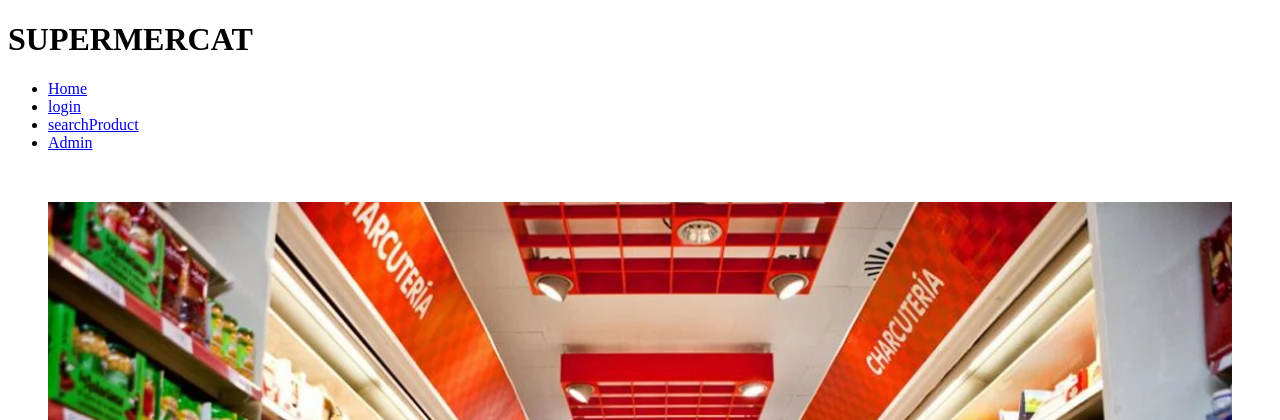
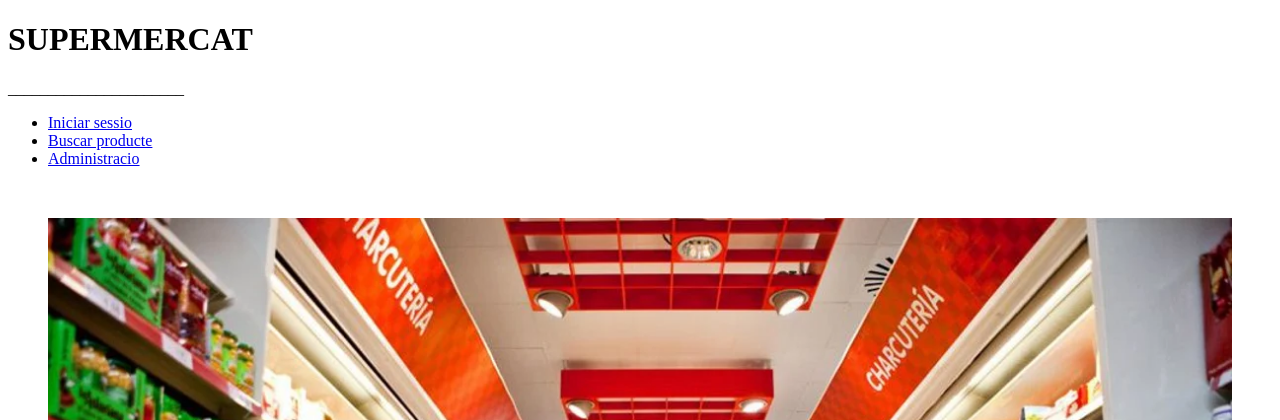
Before and after one commit to robertmunne/supermercat, a Django app: page / in a window 1280 px wide. Shown: the top 420 px of the page. Run offline with Django 3.2, Linux system fonts and the light colour scheme.

Commit message:
updates and corrections

```diff
--- a/buscadorProductes/templates/buscadorProductes/Productes.html
+++ b/buscadorProductes/templates/buscadorProductes/Productes.html
@@ -11,7 +11,7 @@
 
 <h1>PRODUCTES</h1>
 
-<h2>Lista de Productes:</h2>
+<h2>Llista de Productes:</h2>
 <li>Chocokrispies</li>
 <figure><img src="{% static 'images/chococrispy.jpg' %}" style="width:10%" alt="chocokripies"></figure>
 <li>CocaCola</li>
--- a/buscadorProductes/templates/buscadorProductes/home.html
+++ b/buscadorProductes/templates/buscadorProductes/home.html
@@ -5,18 +5,17 @@
 <meta name="viewport" content="width=device-width, initial-scale=1">
 <body>
 <h1>SUPERMERCAT</h1>
+______________________
 <ul>
+
   <li>
-      <a href="#home" class="w3-button w3-bar-item">Home</a>
+      <a href="buscadorProductes/login_view" class="w3-button w3-bar-item">Iniciar sessio</a>
   </li>
   <li>
-      <a href="buscadorProductes/login" class="w3-button w3-bar-item">login</a>
+      <a href="buscadorProductes/search" class="w3-button w3-bar-item">Buscar producte</a>
   </li>
   <li>
-      <a href="buscadorProductes/search" class="w3-button w3-bar-item">searchProduct</a>
-  </li>
-  <li>
-      <a href="/admin" class="w3-button w3-bar-item">Admin</a>
+      <a href="/admin" class="w3-button w3-bar-item">Administracio</a>
   </li>
 </ul>
 
--- a/buscadorProductes/templates/buscadorProductes/search.html
+++ b/buscadorProductes/templates/buscadorProductes/search.html
@@ -17,13 +17,13 @@
   <div class="collapse navbar-collapse" id="navbarsExampleDefault">
     <ul class="navbar-nav mr-auto">
       <li class="nav-item active">
-        <a class="Home" href="home">Home</a>
+        <a class="Home" href="home">Inici</a>
       </li>
       <li class="nav-item">
-        <a class="nav-link" href="/buscadorProductes/productes">Products</a>
+        <a class="nav-link" href="/buscadorProductes/productes">Productes</a>
       </li>
       <li class="nav-item">
-        <a class="nav-link disabled" href="login" tabindex="-1" aria-disabled="true">Log in</a>
+        <a class="nav-link disabled" href="login_view" tabindex="-1" aria-disabled="true">Sortir sessio</a>
       </li>
     </ul>
     <form class="form-inline my-2 my-lg-0">
```
